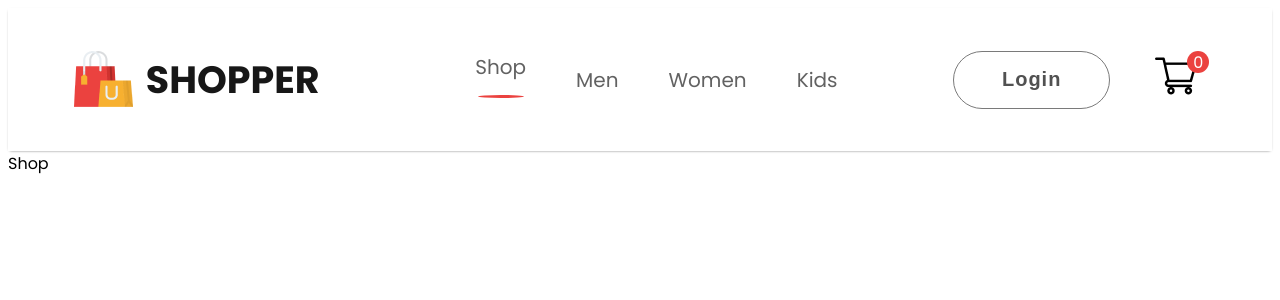
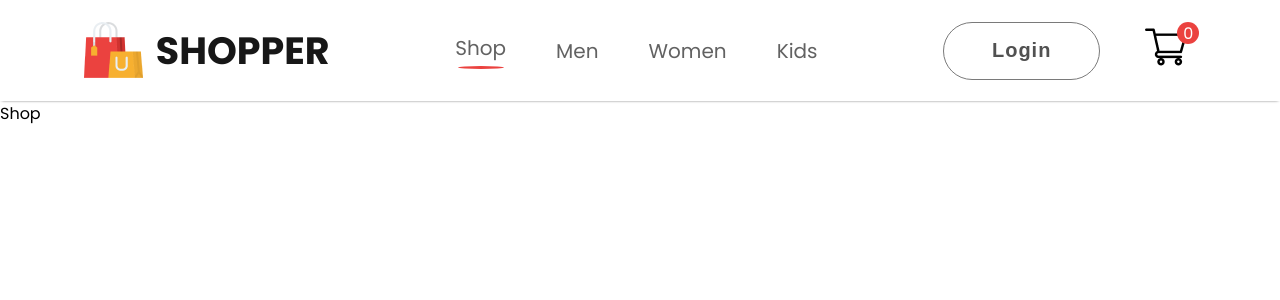
Before and after one commit to p-Limbo1996/E-commerce, a React (Create React App) app: page / in a window 1280 px wide. Shown: the top 300 px of the page. Built offline with nearby package versions, Linux system fonts and the light colour scheme.

Commit message:
add some style

```diff
--- /dev/null
+++ b/src/Components/Hero/Hero.css
@@ -0,0 +1,3 @@
+.hero{
+    padding: auto;
+}
--- /dev/null
+++ b/src/Components/Hero/Hero.jsx
@@ -0,0 +1,18 @@
+import React from 'react'
+import "./Hero.css"
+const Hero = () => {
+  return (
+    <div className='hero'>
+
+        <div className="hero-left">
+
+        </div>
+        <div className="hero-right">
+
+        </div>
+
+    </div>
+  )
+}
+
+export default Hero
--- a/src/Components/Navbar/Navbar.css
+++ b/src/Components/Navbar/Navbar.css
@@ -1,7 +1,7 @@
 .navbar {
   display: flex;
   justify-content: space-around;
-  padding: 5px;
+  padding:18px;
   box-shadow: 0 1px 3px -2px black;
 }
 
--- a/src/index.css
+++ b/src/index.css
@@ -1,3 +1,9 @@
+*{
+    padding: 0;
+    margin: 0;
+    box-sizing: border-box;
+}
+
 body {
     font-family: 'Poppins', sans-serif;
 }
--- a/src/pages/Shop.jsx
+++ b/src/pages/Shop.jsx
@@ -1,8 +1,12 @@
 import React from 'react'
+import Hero from '../Components/Hero/Hero'
 
 const Shop = () => {
   return (
-    <div>Shop</div>
+    <div>Shop
+
+      <Hero/>
+    </div>
   )
 }
 
```
